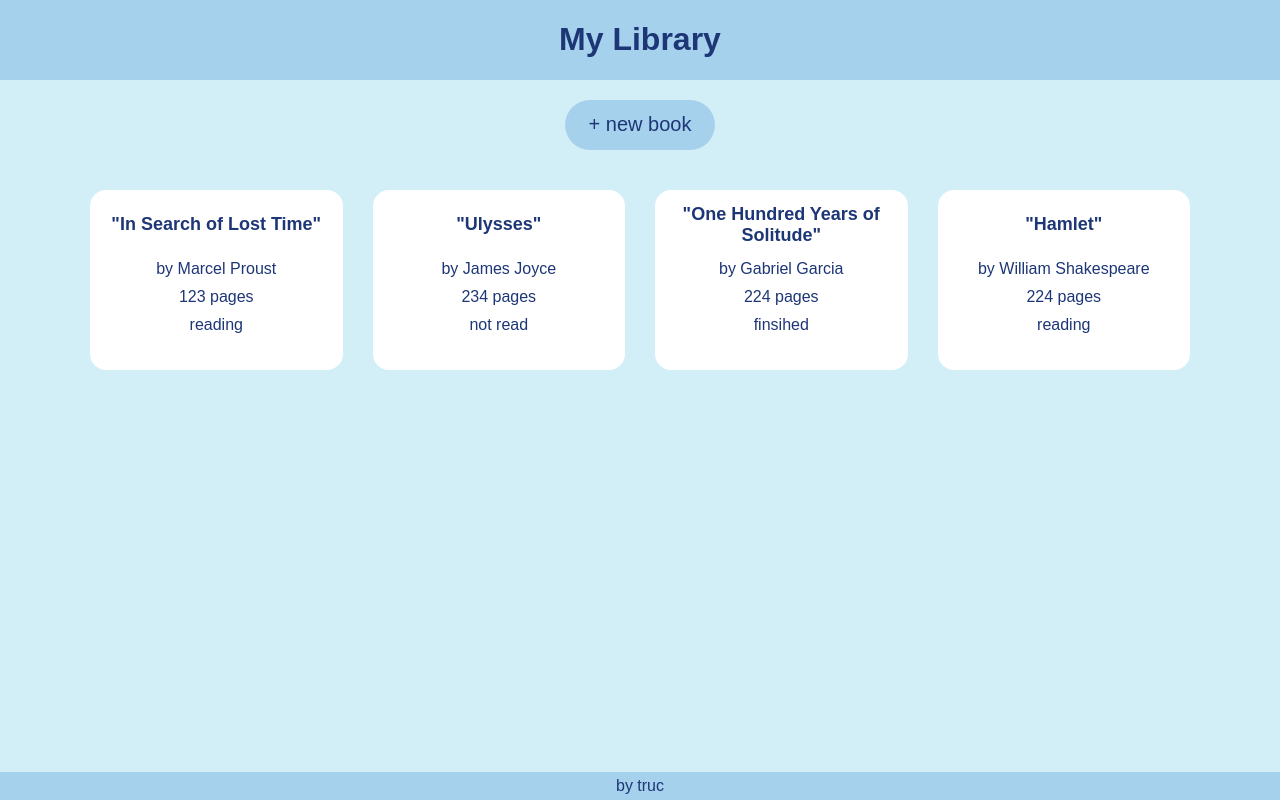
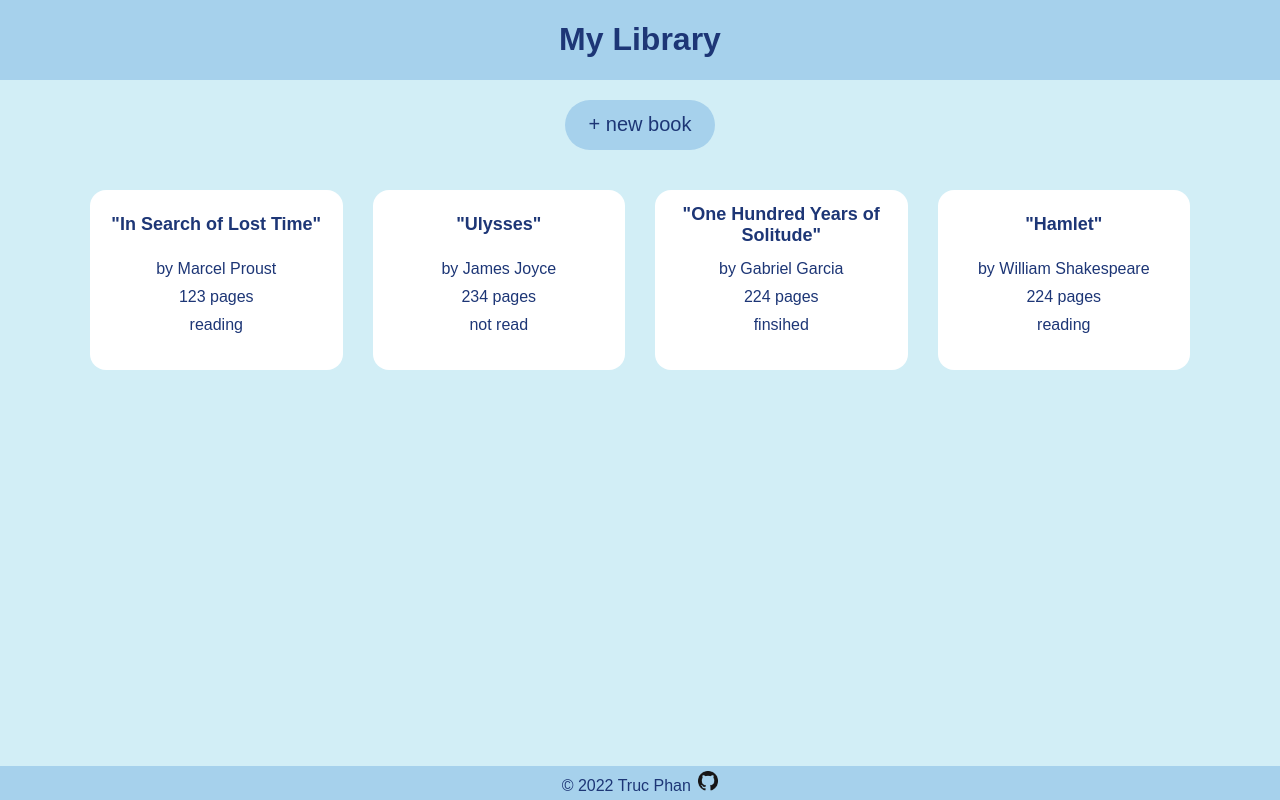
Before and after one commit to thanhtrucphan136/Library-Project, a plain HTML site: page index.html in a window 1280 px wide. Drawn offline with Linux system fonts and the light colour scheme.

Commit message:
add footer

```diff
--- a/index.html
+++ b/index.html
@@ -44,6 +44,10 @@
         <div id="book-display"></div>
     </div>
     <div id="overlay" class="overlay"></div>
-    <footer>by truc</footer>
+    <footer>
+        &copy; 2022 Truc Phan
+        <a href="https://github.com/thanhtrucphan136/Library-Project" target="_blank">
+            <img src="GitHub-Mark-32px.png" alt="github logo" class="github"></a>
+    </footer>
 </body>
 </html>
--- a/style.css
+++ b/style.css
@@ -165,3 +165,12 @@ footer{
    padding: 5px 0;
    align-self: end;
 }
+.github{
+    width: 20px;
+    height: 20px;
+    transition: transform 0.3s ease-in-out;
+    margin-left: 3px;
+}
+.github:hover{
+    transform: scale(1.1) rotate(360deg);
+}
```
Also changed, not shown: GitHub-Mark-32px.png (added).
